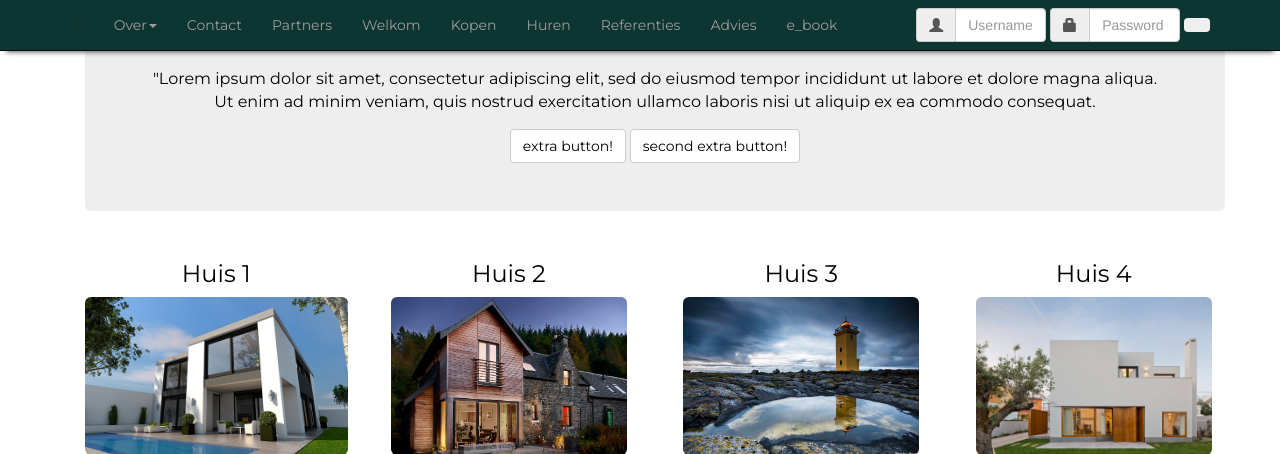
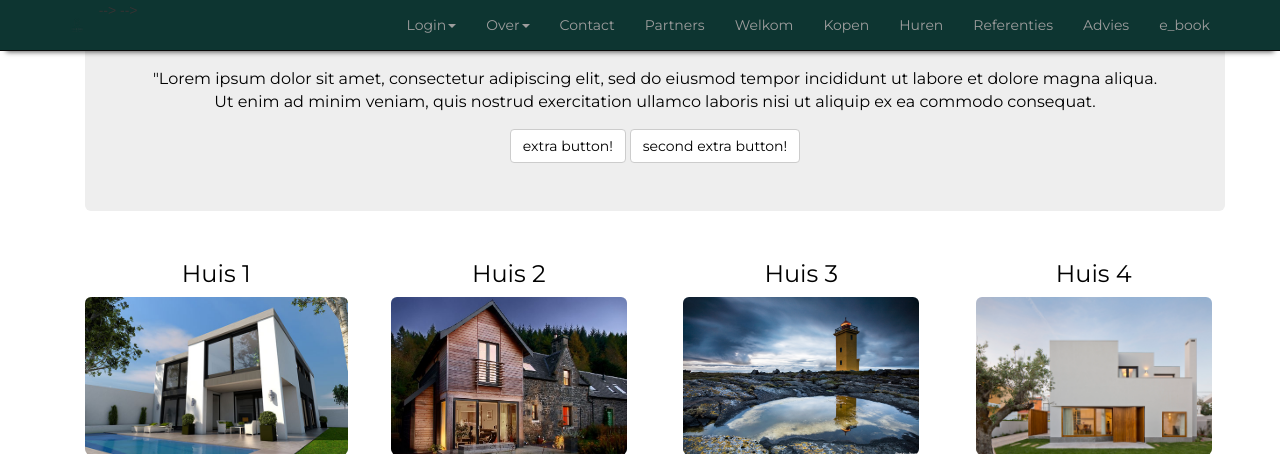
Before and after one commit to Optica1/WebAppSofie, a Django app: page / in a window 1280 px wide. Shown: the top 454 px of the page. Run offline with Django 3.2, Linux system fonts and the light colour scheme; some libraries are stand-ins or nearby versions.

Commit message:
login changes

```diff
--- a/WebAppSofie/templates/base.html
+++ b/WebAppSofie/templates/base.html
@@ -32,7 +32,24 @@
 
         <div class = "collapse navbar-collapse navHeaderCollapse">
           {% block menubar %}
-          <ul class ="nav navbar-nav navbar-left">
+          <ul class ="nav navbar-nav navbar-right">
+            <li class="dropdown"><a href="#" class="dropdown-toggle" data-toggle="dropdown">Login<b class ="caret"></b></a>
+              <form class = "dropdown-menu navbar-form" role="form">
+                <div class = "input-group">
+                  <span class="input-group-addon">
+                    <span class="glyphicon glyphicon-user"></span>
+                  </span>
+                  <input type="text" class="form-control" placeholder="Username"/>
+                </div>
+                <div class="input-group">
+                  <span class="input-group-addon">
+                  <span class="glyphicon glyphicon-lock"></span>
+                  </span>
+                  <input type="password" class="form-control" placeholder="Password"/>
+                </div>
+                <button type="submit" class ="btn btn-succes"><i class="fa fa-sign-in" aria-hidden="true"></i></button>
+              </form><!--hier eindigt de login form-->
+            </li>
             <li class = "dropdown">
               <a href="#" class = "dropdown-toggle" data-toggle="dropdown">Over<b class ="caret"></b></a>
               <ul class = "dropdown-menu">
@@ -51,21 +68,21 @@
             <li><a href="#">e_book</a></li>
           </ul>
           {% endblock %}
-          <form class="navbar-form navbar-right" role ="form"> <!--hier start de login form-->
-              <div class = "input-group">
-                <span class="input-group-addon">
-                  <span class="glyphicon glyphicon-user"></span>
-                </span>
-                <input type="text" class="form-control" placeholder="Username"/>
-              </div>
-              <div class="input-group">
-                <span class="input-group-addon">
-                <span class="glyphicon glyphicon-lock"></span>
-                </span>
-                <input type="password" class="form-control" placeholder="Password"/>
-              </div>
-              <button type="submit" class ="btn btn-succes"><i class="fa fa-sign-in" aria-hidden="true"></i></button>
-          </form><!--hier eindigt de login form-->
+          <!-- <form class="navbar-form navbar-right" role ="form"> <!--hier start de login form-->
+              <!-- <div class = "input-group"> -->
+                <!-- <span class="input-group-addon"> -->
+                  <!-- <span class="glyphicon glyphicon-user"></span> -->
+                <!-- </span> -->
+                <!-- <input type="text" class="form-control" placeholder="Username"/> -->
+              <!-- </div> -->
+              <!-- <div class="input-group"> -->
+                <!-- <span class="input-group-addon"> -->
+                <!-- <span class="glyphicon glyphicon-lock"></span> -->
+                <!-- </span> -->
+                <!-- <input type="password" class="form-control" placeholder="Password"/> -->
+              <!-- </div> -->
+              <!-- <button type="submit" class ="btn btn-succes"><i class="fa fa-sign-in" aria-hidden="true"></i></button> -->
+          <!-- </form><!--hier eindigt de login form--> --> -->
         </div>
       </div>
     </div> <!--hier eindigt de navbar-->
```
